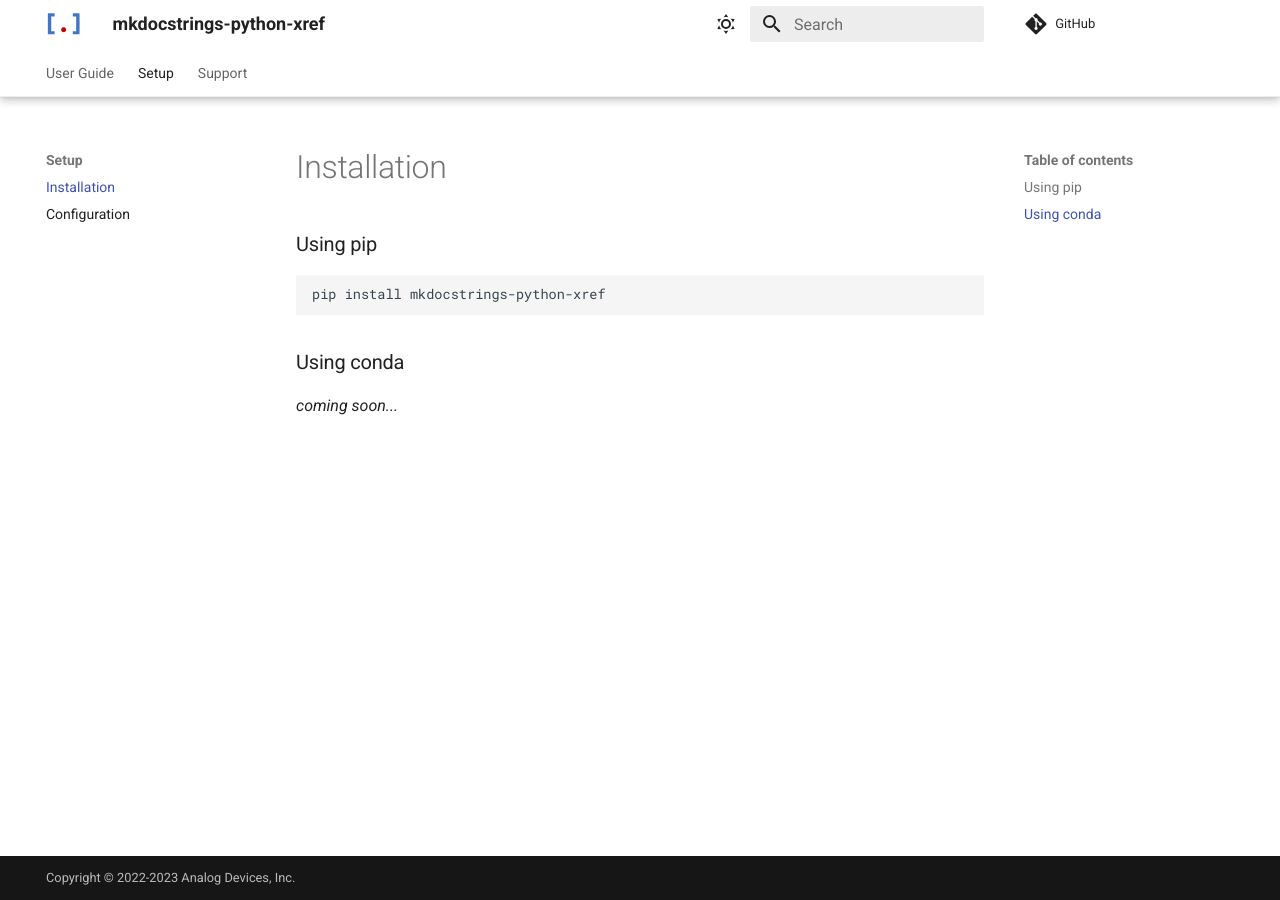
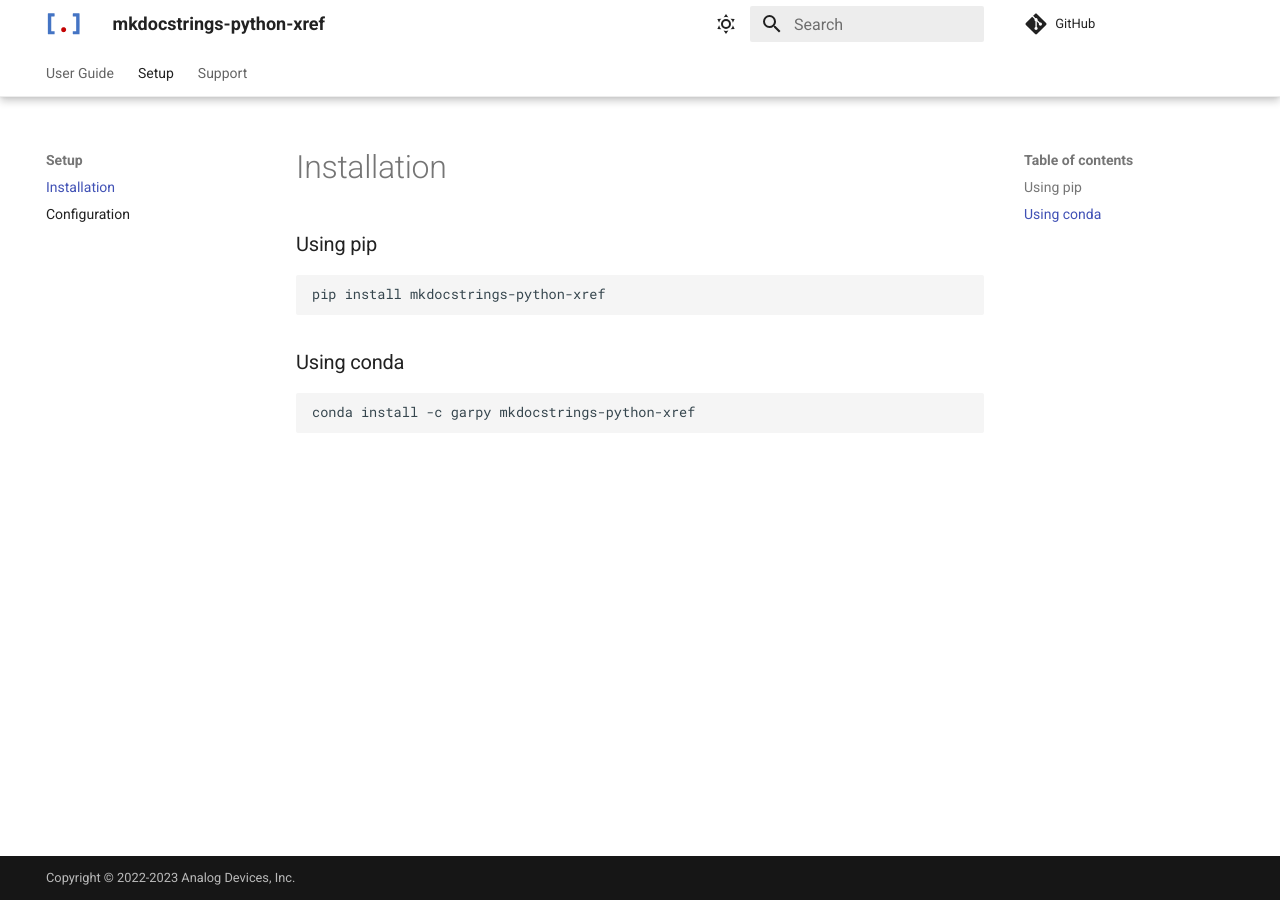
Before and after one commit to analog-garage/mkdocstrings-python-xref, an MkDocs documentation site: the page built from docs/install.md, in a window 1280 px wide. Built offline with MkDocs 1.6.1 and Material for MkDocs 9.7.7, drawn with Linux system fonts in a browser that asks for light colours; comment, search, counter and statistics services are not loaded; the version menu is left out.

Commit message:
Add conda install to docs

````diff
--- a/docs/install.md
+++ b/docs/install.md
@@ -5,4 +5,6 @@ pip install mkdocstrings-python-xref
 ```
 ### Using conda
 
-*coming soon...*
+```
+conda install -c garpy mkdocstrings-python-xref
+```
````
